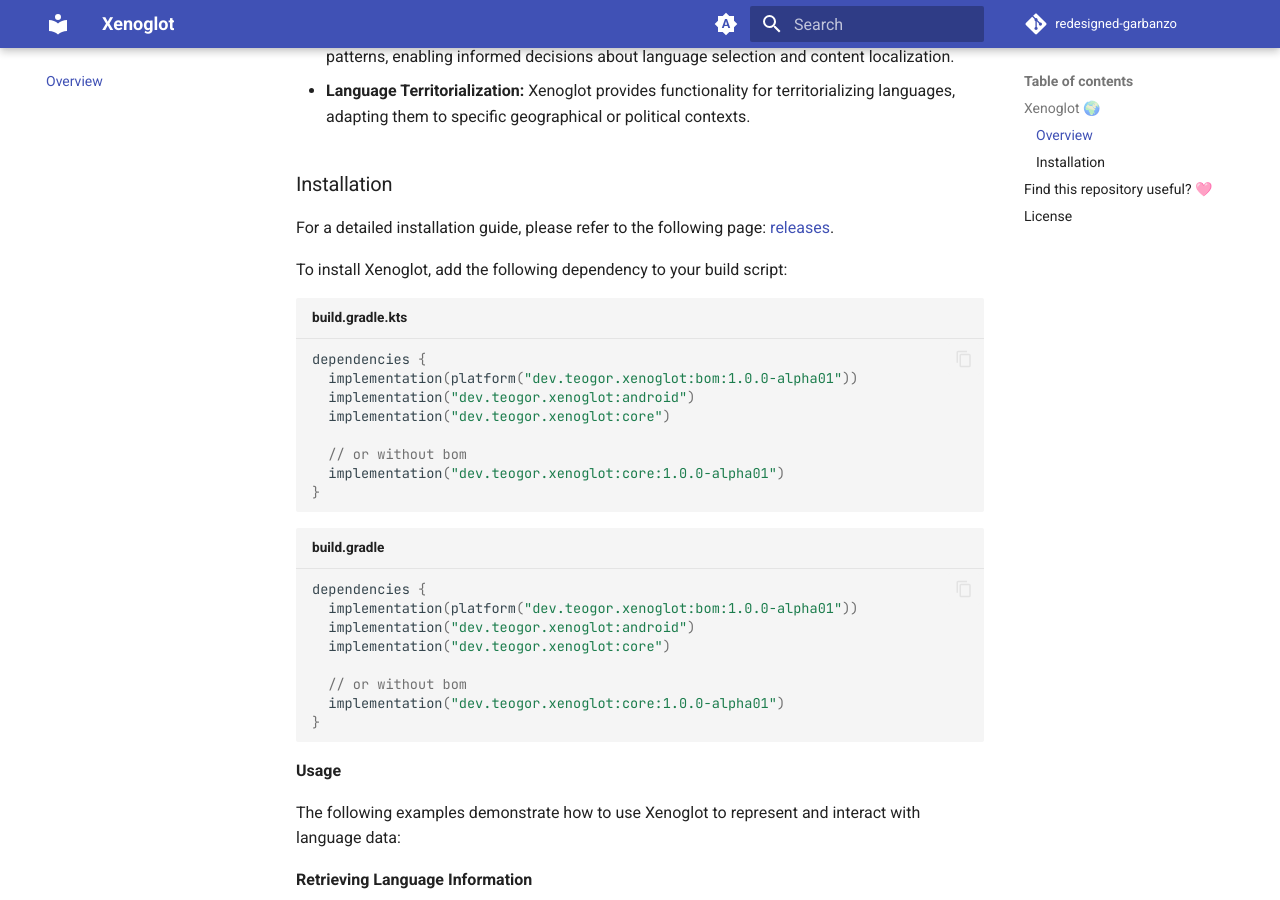
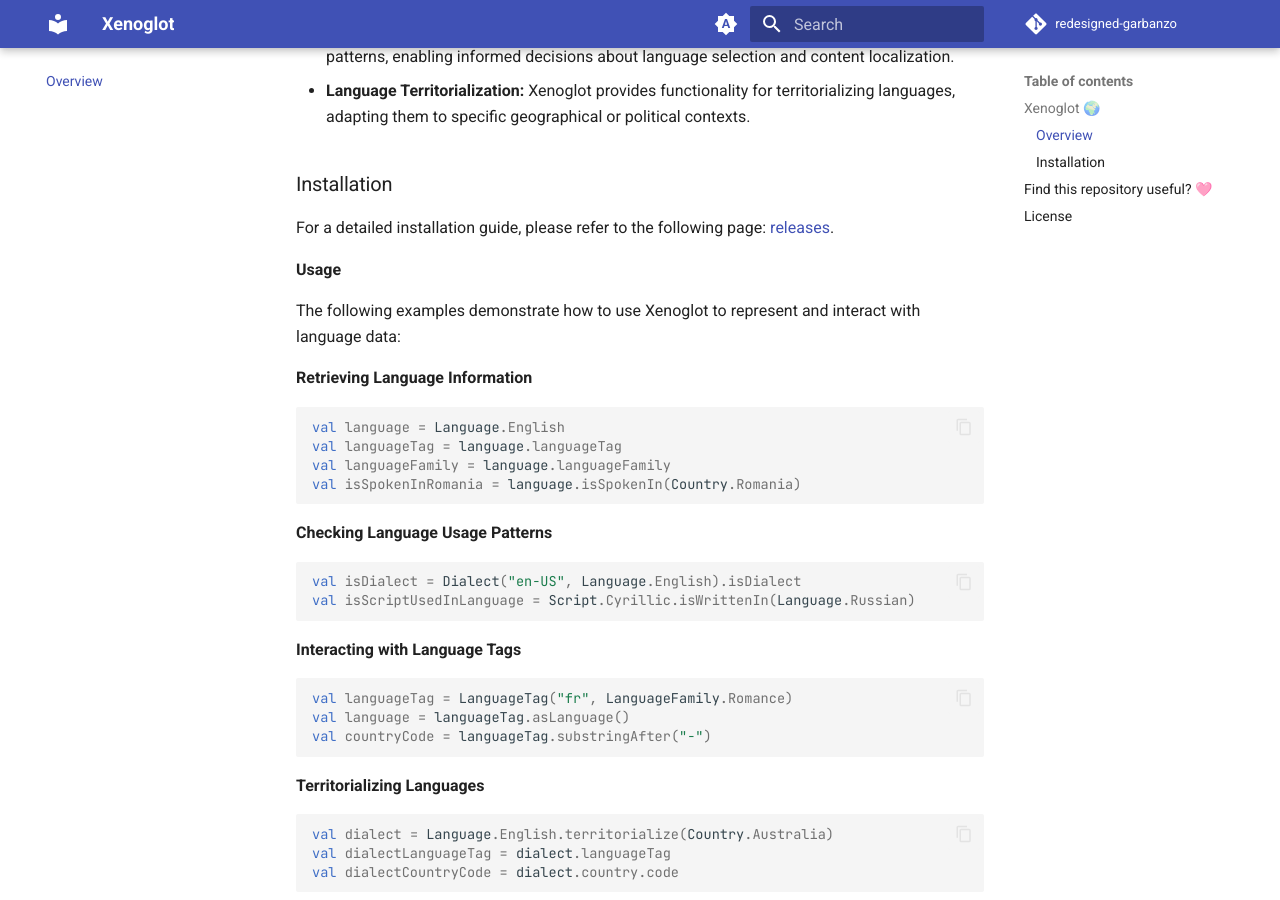
Before and after one commit to teogor/redesigned-garbanzo, an MkDocs documentation site: the page built from docs/index.md, in a window 1280 px wide and 900 px high, scrolled down 687 px. Built offline with MkDocs 1.6.1 and Material for MkDocs 9.7.7, drawn with Linux system fonts in a browser that asks for light colours; comment, search, counter and statistics services are not loaded.

Commit message:
Update index.md

````diff
--- a/docs/index.md
+++ b/docs/index.md
@@ -33,30 +33,6 @@ project that requires accurate and consistent handling of language data.
 ### Installation
 
 For a detailed installation guide, please refer to the following page: [releases](releases.md).
-
-To install Xenoglot, add the following dependency to your build script:
-
-```kotlin title="build.gradle.kts"
-dependencies {
-  implementation(platform("dev.teogor.xenoglot:bom:1.0.0-alpha01"))
-  implementation("dev.teogor.xenoglot:android")
-  implementation("dev.teogor.xenoglot:core")
-
-  // or without bom
-  implementation("dev.teogor.xenoglot:core:1.0.0-alpha01")
-}
-```
-
-```groovy title="build.gradle"
-dependencies {
-  implementation(platform("dev.teogor.xenoglot:bom:1.0.0-alpha01"))
-  implementation("dev.teogor.xenoglot:android")
-  implementation("dev.teogor.xenoglot:core")
-
-  // or without bom
-  implementation("dev.teogor.xenoglot:core:1.0.0-alpha01")
-}
-```
 
 **Usage**
 
````
